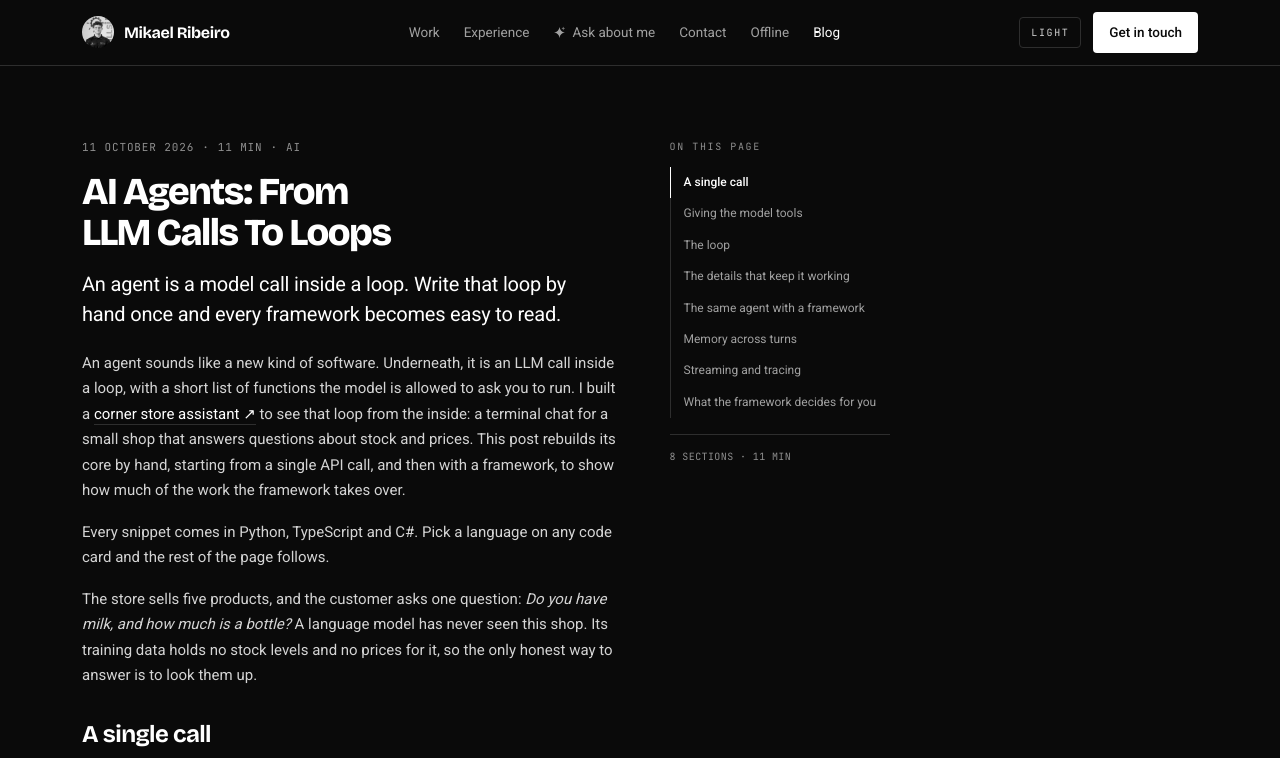
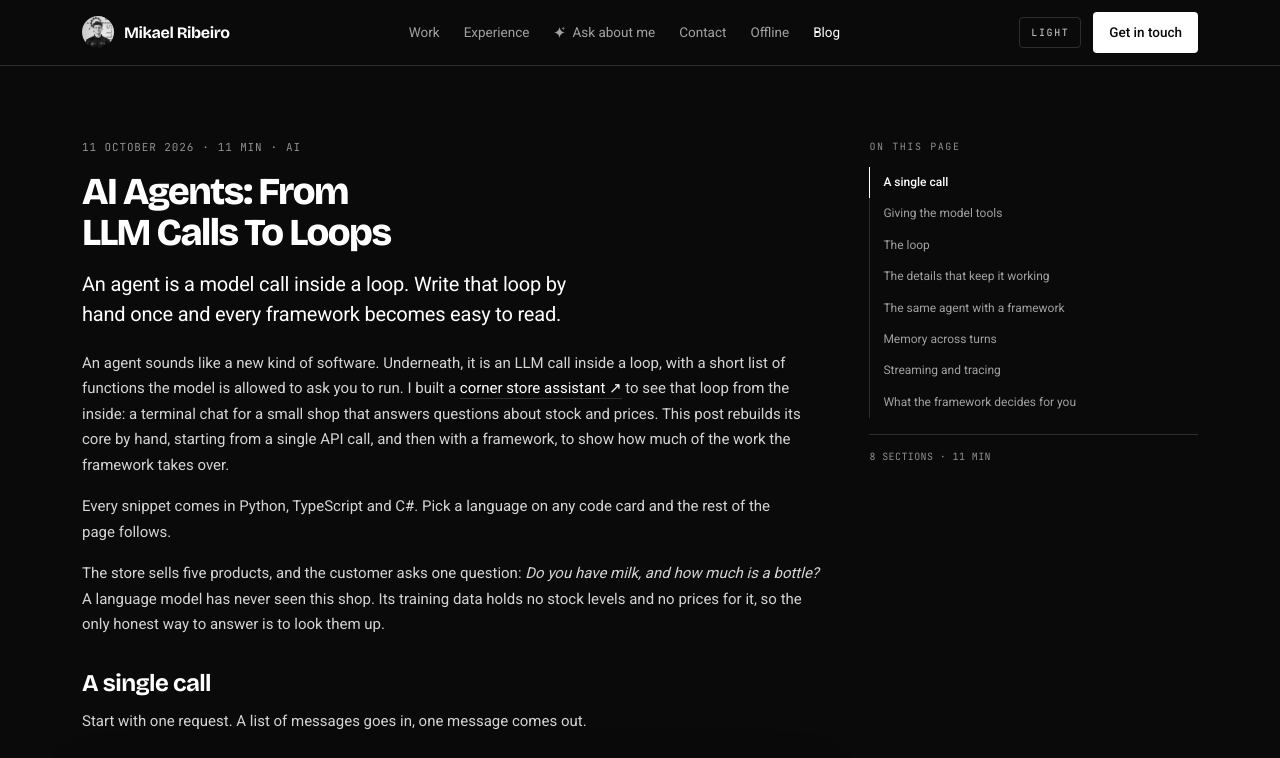
Before and after one commit to Mikkaiser/mikkaiser-portfolio, a Next.js app: page /blog/ai-agents-from-llm-calls-to-loops in a window 1280 px wide. Shown: the top 758 px of the page. Built offline with nearby package versions, Linux system fonts and the light colour scheme.

Commit message:
Give the article and its contents the full width, at 9:4
The reading column and the table of contents now fill the page between
them instead of a fixed 64ch and 220px, so the contents sit at the right
edge and code cards get more room.

```diff
--- a/app/blog/blog.css
+++ b/app/blog/blog.css
@@ -72,10 +72,11 @@
   font-size: var(--size-lead); line-height: var(--lh-lead); letter-spacing: var(--ls-lead); color: var(--ink);
 }
 
-/* One reading column, header included, with the table of contents beside the
-   whole article from 1180px, and between the lead and the text below that. */
+/* The article and its table of contents share the full width at 9:4, the
+   contents beside the whole article from 1180px, and between the lead and the
+   text below that. */
 .post__grid {
-  display: grid; grid-template-columns: minmax(0, var(--measure-body)) 220px; column-gap: var(--space-12); align-items: start;
+  display: grid; grid-template-columns: minmax(0, 9fr) minmax(0, 4fr); column-gap: var(--space-12); align-items: start;
   grid-template-areas: "head toc" "body toc";
 }
 .post__grid--solo { grid-template-columns: minmax(0, var(--measure-body)); grid-template-areas: "head" "body"; }
```
